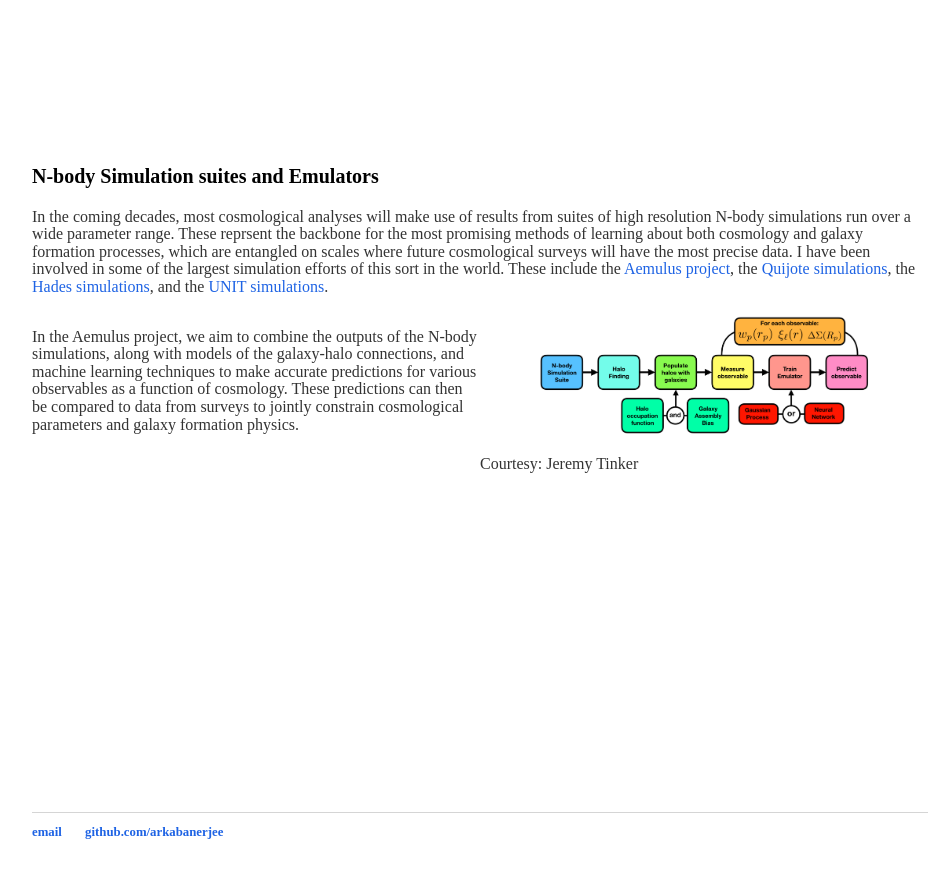
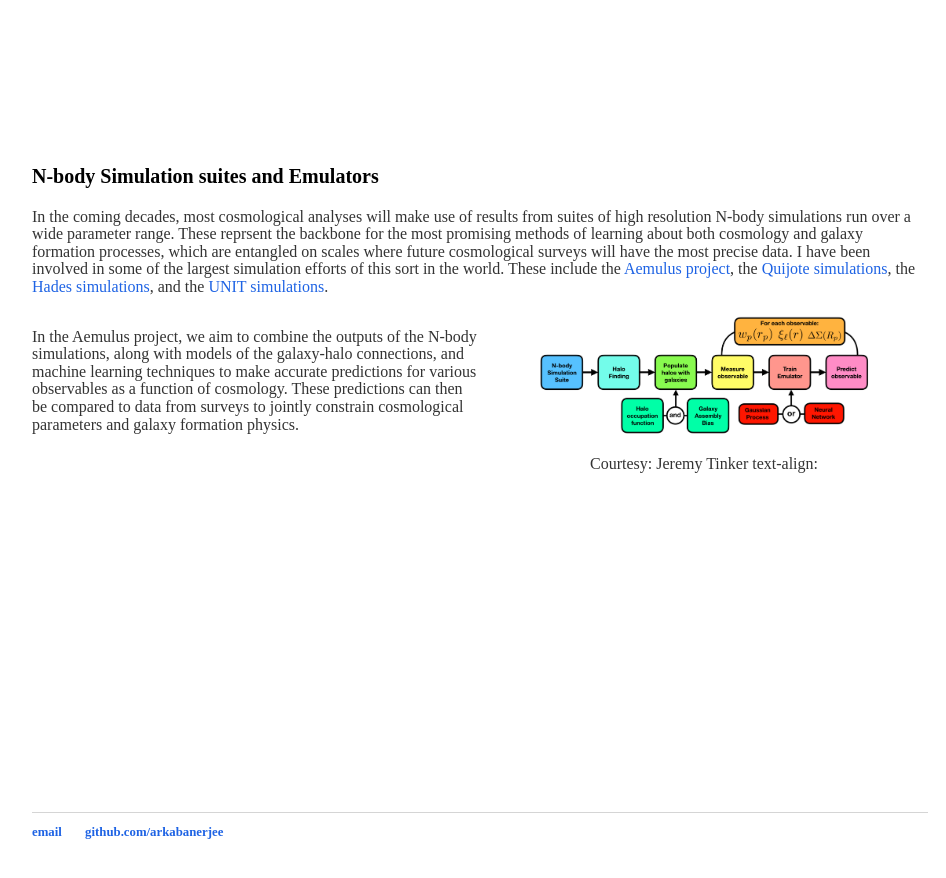
Before and after one commit to arkabanerjee/arkabanerjee.github.io, a Jekyll site: the page built from research/index.html, in a window 1280 px wide and 900 px high, scrolled down 2103 px. Shown: the top 878 px of the window, without its empty margins (160-1106 px from the left). Built offline with Jekyll 4.4.1, drawn with Linux system fonts in a browser that asks for light colours.

Commit message:
SIDM added

```diff
--- a/research/index.html
+++ b/research/index.html
@@ -49,7 +49,7 @@ title: Research
         </div>
         <div style="margin-left: 50%; height: 500px;">
             <img src="flowchart.png"  class="center">
-            <p>             Courtesy: Jeremy Tinker</p>
+            <p style="text-align:center;"> Courtesy: Jeremy Tinker text-align:</p>
         </div>
     </div>
 </div><!-- /.blurb -->
```
